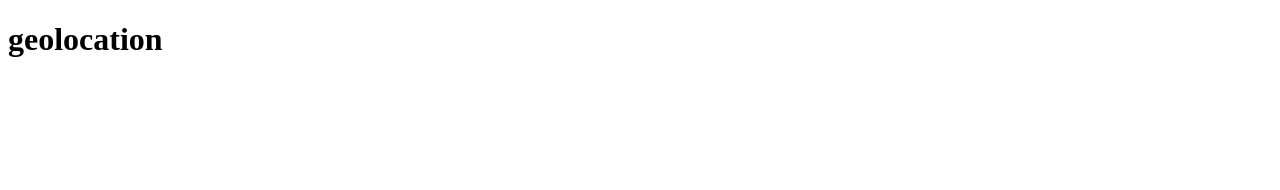
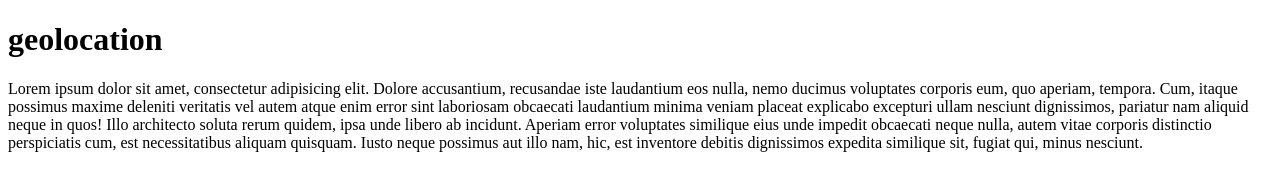
Before and after one commit to nikitaermishin/site, a plain HTML site: page index.html in a window 1280 px wide. Drawn offline with Linux system fonts and the light colour scheme.

Commit message:
third commit

```diff
--- a/index.html
+++ b/index.html
@@ -9,6 +9,8 @@
 <body>
 
   <h1>geolocation</h1>
+
+  <p>Lorem ipsum dolor sit amet, consectetur adipisicing elit. Dolore accusantium, recusandae iste laudantium eos nulla, nemo ducimus voluptates corporis eum, quo aperiam, tempora. Cum, itaque possimus maxime deleniti veritatis vel autem atque enim error sint laboriosam obcaecati laudantium minima veniam placeat explicabo excepturi ullam nesciunt dignissimos, pariatur nam aliquid neque in quos! Illo architecto soluta rerum quidem, ipsa unde libero ab incidunt. Aperiam error voluptates similique eius unde impedit obcaecati neque nulla, autem vitae corporis distinctio perspiciatis cum, est necessitatibus aliquam quisquam. Iusto neque possimus aut illo nam, hic, est inventore debitis dignissimos expedita similique sit, fugiat qui, minus nesciunt.</p>
 
   <script>
   if ('geolocation' in navigator) {
```
